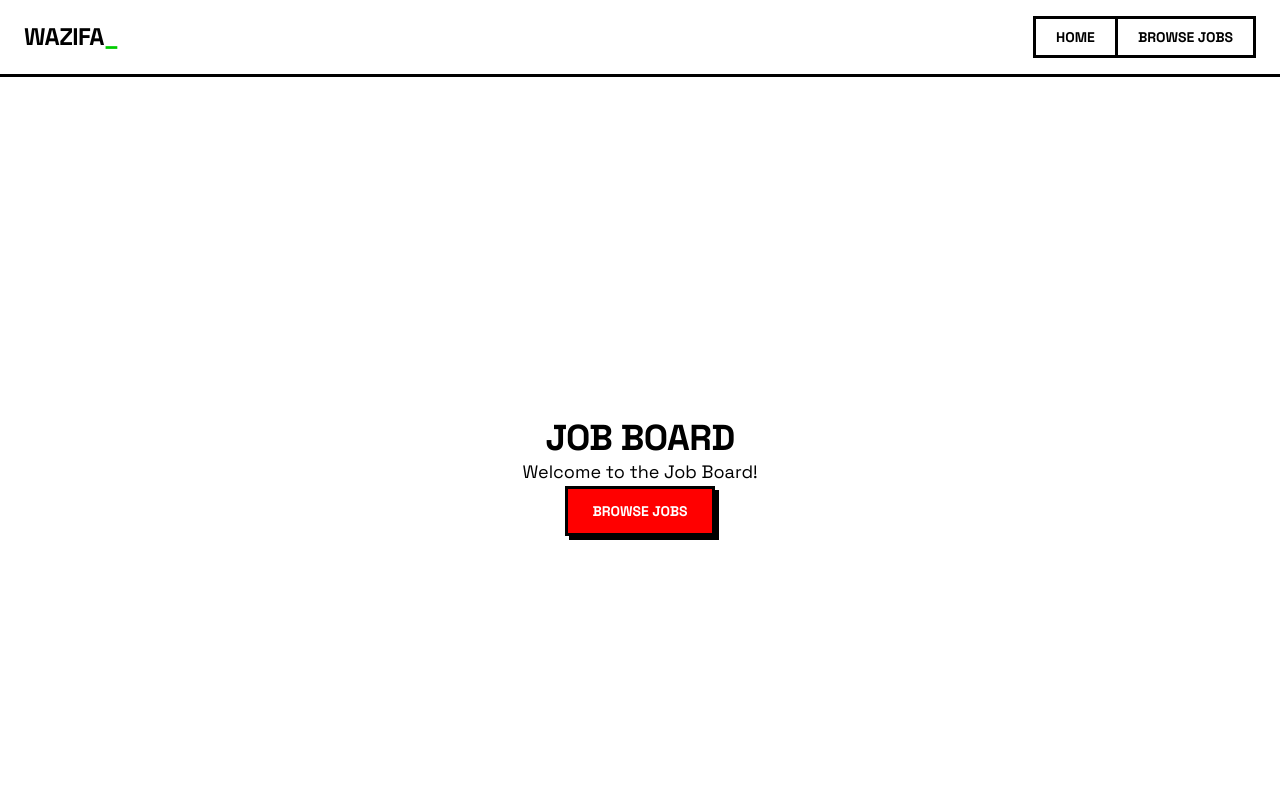
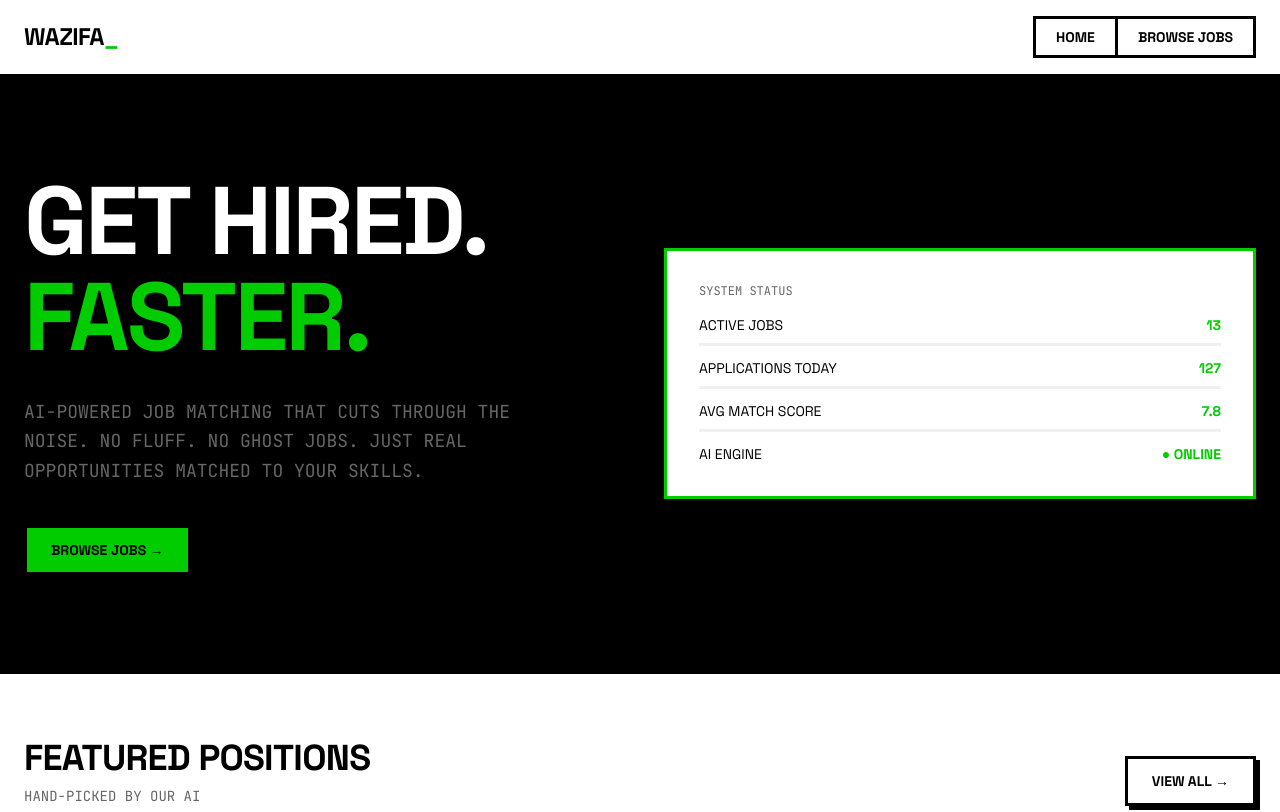
Before and after one commit to refaat1297/job-board, a Next.js app: page / in a window 1280 px wide. Shown: the top 812 px of the page. Built offline with nearby package versions, Linux system fonts and the light colour scheme.

Commit message:
Replace landing page content with HeroSection and FeaturedJobs components

```diff
--- a/app/(client)/page.tsx
+++ b/app/(client)/page.tsx
@@ -1,12 +1,12 @@
-import Link from "next/link";
-import {Button} from "@/components/ui/button";
+import {HeroSection} from "@/components/landing/HeroSection";
+import {FeaturedJobs} from "@/components/landing/FeaturedJobs";
+import {JobsData} from "@/data";
 
 export default function Home() {
   return (
-    <div className="flex flex-col items-center justify-center h-screen">
-      <h1 className="text-4xl font-bold">Job Board</h1>
-      <p className="text-lg">Welcome to the Job Board!</p>
-      <Button variant="destructive">Browse Jobs</Button>
-    </div>
+    <>
+      <HeroSection />
+      <FeaturedJobs jobs={JobsData} />
+    </>
   );
 }
```
